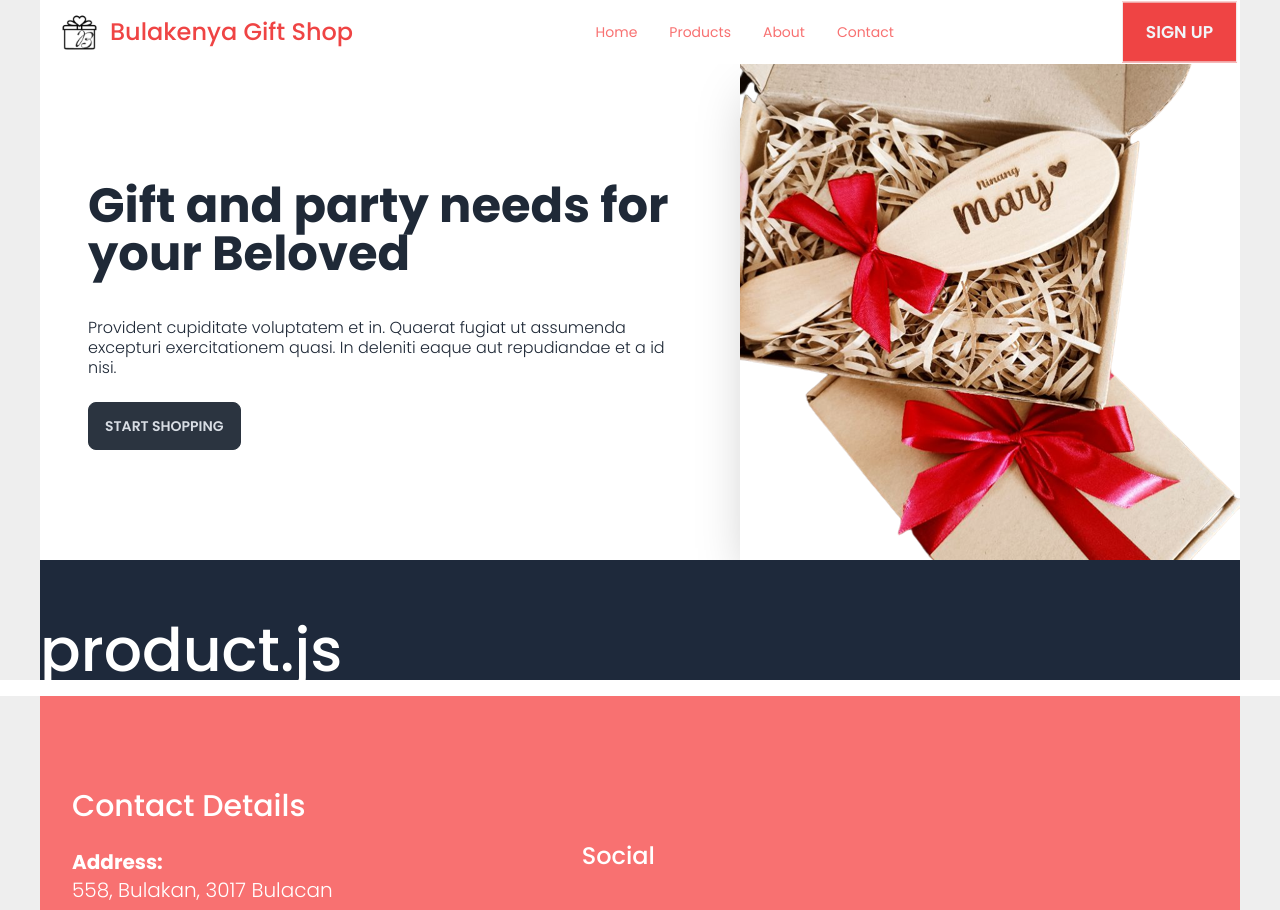
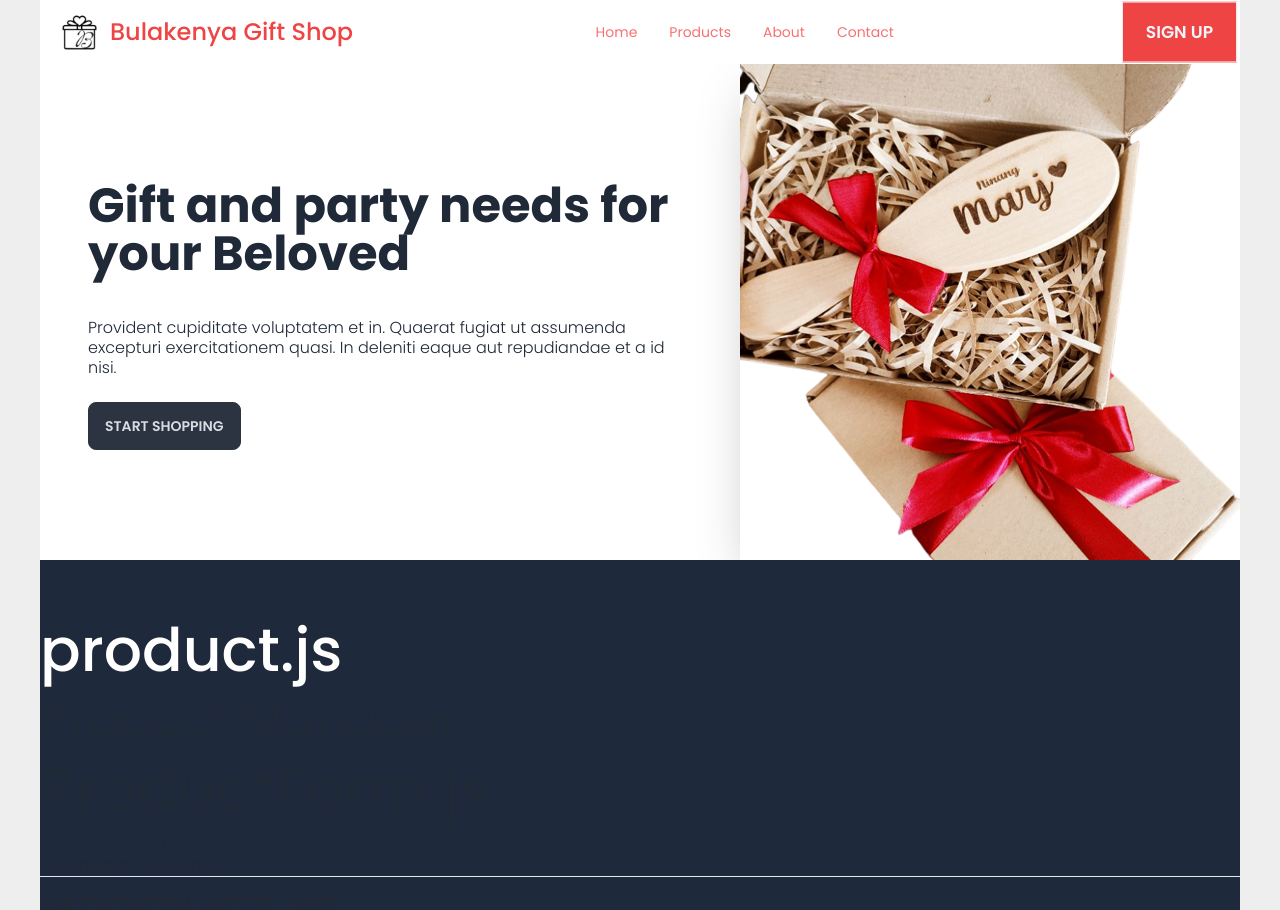
Before and after one commit to jayelemar/Bulakenya-Gift-Shop-v3, a React (Create React App) app: page / in a window 1280 px wide. Shown: the top 910 px of the page. Built offline with nearby package versions, Linux system fonts and the light colour scheme.

Commit message:
build: product section mark up

```diff
--- a/package.json
+++ b/package.json
@@ -8,6 +8,7 @@
     "@testing-library/react": "^13.4.0",
     "@testing-library/user-event": "^13.5.0",
     "autoprefixer": "^10.4.15",
+    "axios": "^1.5.1",
     "postcss": "^8.4.29",
     "postcss-cli": "^10.1.0",
     "react": "^18.2.0",
--- /dev/null
+++ b/src/pages/products/Product.js
@@ -0,0 +1,11 @@
+import React from 'react'
+
+const Product = () => {
+  return (
+    <div>
+        <h1>Product.js</h1>
+    </div>
+  )
+}
+
+export default Product
--- /dev/null
+++ b/src/pages/products/ProductForm.js
@@ -0,0 +1,11 @@
+import React from 'react'
+
+const ProductForm = () => {
+  return (
+    <div>
+        <h1>ProductForm.js</h1>
+    </div>
+  )
+}
+
+export default ProductForm
--- /dev/null
+++ b/src/pages/products/ProductList.js
@@ -0,0 +1,24 @@
+import React from 'react'
+import Product from './Product'
+import ProductForm from './ProductForm'
+
+const ProductList = () => {
+  return (
+    <>
+        <h2>Product Manager</h2>
+        <ProductForm />
+        <div>
+            <p>
+                <b>Total Products:</b> 0
+            </p>
+            <p>
+                <b>Completed Products:</b> 0
+            </p>
+        </div>
+        <hr />
+        <Product />
+    </>
+  )
+}
+
+export default ProductList
--- a/src/pages/products/Products.js
+++ b/src/pages/products/Products.js
@@ -1,5 +1,6 @@
 import React from 'react'
 import styles from './Products.module.scss'
+import ProductList from './ProductList'
 
 const Products = () => {
   return (
@@ -7,6 +8,7 @@ const Products = () => {
       <div style={{ height: '60px' }} className='container bg-slate-800'></div>
       <div className="container bg-slate-800">
         <h1 className='text-white'>product.js</h1>
+        <ProductList/>
       </div>
     </section>
   )
```
Also changed, not shown: 1 other file (tests, documents, lock files or other folders).
